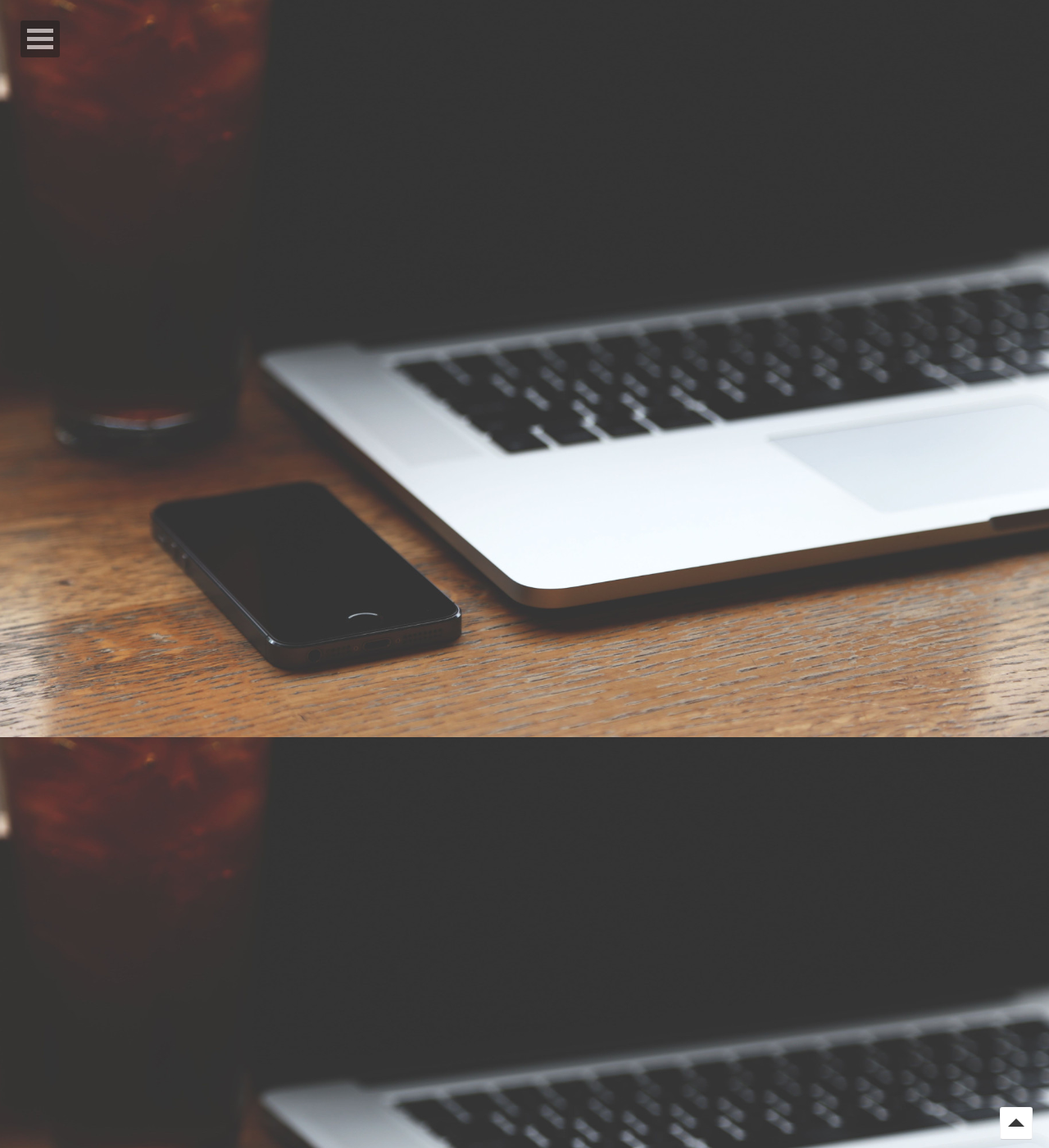
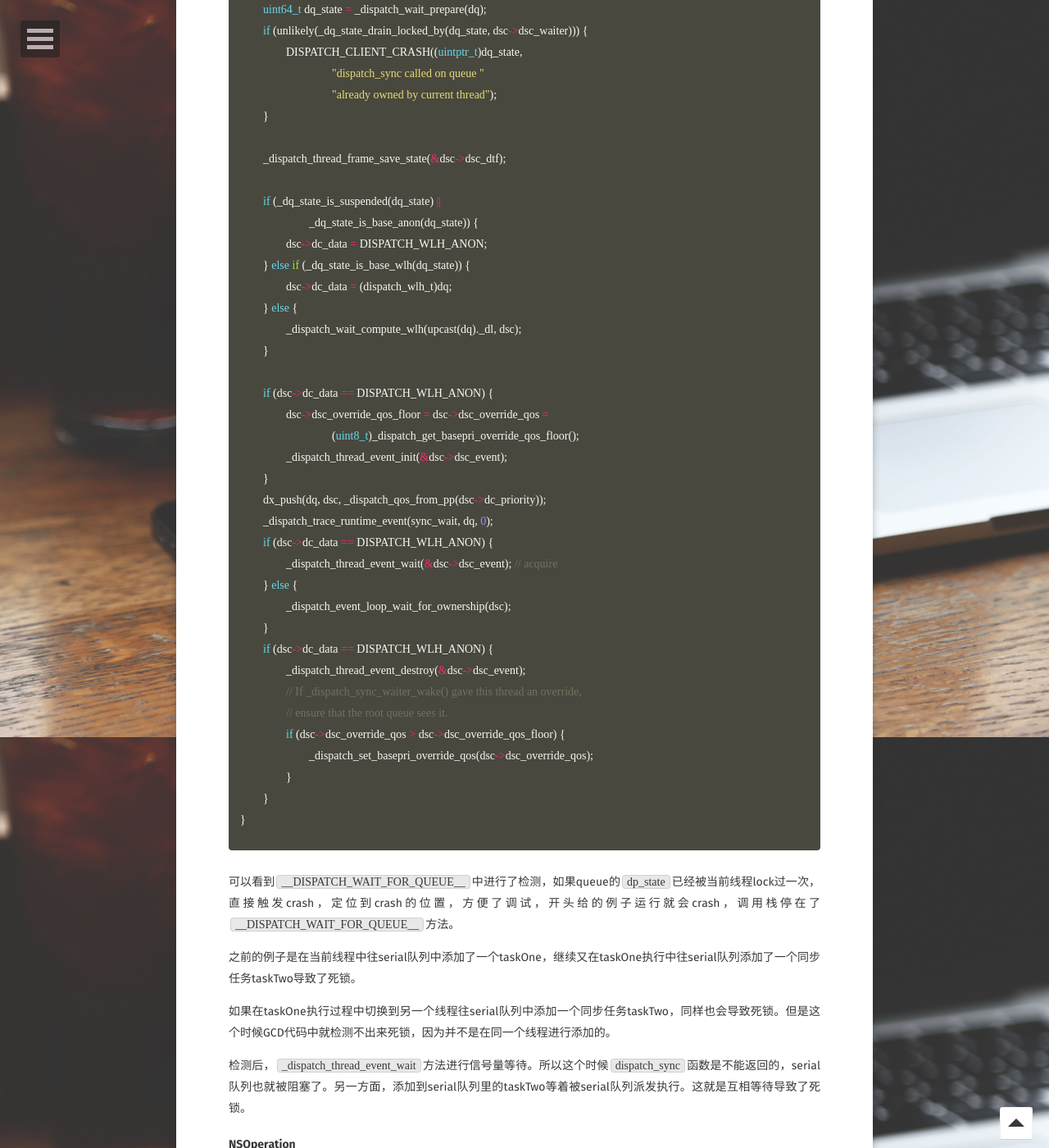
Before and after one commit to longjianjiang/longjianjiang.github.io, a Jekyll site: the page built from _posts/2019-03-07-thread-safety.md, in a window 1280 px wide and 1400 px high, scrolled down 18901 px. Shown: the whole window at 82% size. Built offline with Jekyll 4.4.1, drawn with Linux system fonts in a browser that asks for light colours; some web fonts are replaced; comment, search, counter and statistics services are not loaded; some of the changed text lies outside the part shown.

Commit message:
Update(auto commit)

````diff
--- a/_posts/2019-03-07-thread-safety.md
+++ b/_posts/2019-03-07-thread-safety.md
@@ -565,6 +565,138 @@
 Doing so will deadlock the queue. If you need to dispatch to the current queue, do so asynchronously using the dispatch_async function.
 ```
 
+{% highlight objc%}
+dispatch_queue_t sq = dispatch_queue_create("com.longjianjiang.sq", NULL);
+dispatch_async(sq, ^{
+	NSLog(@"Task one");
+	dispatch_sync(sq, ^{
+		NSLog(@"Task two");
+	});
+	NSLog(@"Task one complete");
+});
+{% endhighlight %}
+
+上述代码会导致所谓的死锁。
+
+为什么会导致死锁，空说无凭，下面从libdispatch的源码中来看到底是如何导致死锁的。
+
+{% highlight cpp%}
+void dispatch_sync(dispatch_queue_t dq, dispatch_block_t work) {
+	uintptr_t dc_flags = DC_FLAG_BLOCK;
+	_dispatch_sync_f_inline(dq, work, _dispatch_Block_invoke(work), dc_flags);
+}
+
+static inline void
+_dispatch_sync_f_inline(dispatch_queue_t dq, void *ctxt,
+		dispatch_function_t func, uintptr_t dc_flags) {
+    // 串行队列
+	if (likely(dq->dq_width == 1)) {
+		return _dispatch_barrier_sync_f_inline(dq, ctxt, func, dc_flags);
+	}
+}
+
+static inline void
+_dispatch_barrier_sync_f_inline(dispatch_queue_t dq, void *ctxt,
+		dispatch_function_t func, uintptr_t dc_flags) {
+	dispatch_tid tid = _dispatch_tid_self();
+
+	dispatch_lane_t dl = upcast(dq)._dl;
+	if (unlikely(!_dispatch_queue_try_acquire_barrier_sync(dl, tid))) {
+		return _dispatch_sync_f_slow(dl, ctxt, func, DC_FLAG_BARRIER, dl,
+				DC_FLAG_BARRIER | dc_flags);
+	}
+}
+{% endhighlight %}
+
+`_dispatch_queue_try_acquire_barrier_sync`方法通过使用原子操作来设置queue的`dp_state`的值来实现lock机制。当被lock后，会将线程ID记录到`dp_state`。这样在serial队列中，如果是同步任务，必须等待该任务执行完毕后，队列中的其他任务才能派发执行。
+
+所以如果queue被某个线程lock后，再次尝试获得lock那么就会失败，则会走到`_dispatch_sync_f_slow` 方法。
+
+{% highlight cpp%}
+static void
+_dispatch_sync_f_slow(dispatch_queue_class_t top_dqu, void *ctxt,
+		dispatch_function_t func, uintptr_t top_dc_flags,
+		dispatch_queue_class_t dqu, uintptr_t dc_flags) {
+	dispatch_queue_t top_dq = top_dqu._dq;
+	dispatch_queue_t dq = dqu._dq;
+
+	pthread_priority_t pp = _dispatch_get_priority();
+	struct dispatch_sync_context_s dsc = {
+		.dc_flags    = DC_FLAG_SYNC_WAITER | dc_flags,
+		.dc_func     = _dispatch_async_and_wait_invoke,
+		.dc_ctxt     = &dsc,
+		.dc_other    = top_dq,
+		.dc_priority = pp | _PTHREAD_PRIORITY_ENFORCE_FLAG,
+		.dc_voucher  = _voucher_get(),
+		.dsc_func    = func,
+		.dsc_ctxt    = ctxt,
+		.dsc_waiter  = _dispatch_tid_self(),
+	};
+
+	__DISPATCH_WAIT_FOR_QUEUE__(&dsc, dq);
+
+	if (dsc.dsc_func == NULL) {
+		dispatch_queue_t stop_dq = dsc.dc_other;
+		return _dispatch_sync_complete_recurse(top_dq, stop_dq, top_dc_flags);
+	}
+
+	_dispatch_introspection_sync_begin(top_dq);
+	_dispatch_trace_item_pop(top_dq, &dsc);
+	_dispatch_sync_invoke_and_complete_recurse(top_dq, ctxt, func,top_dc_flags
+			DISPATCH_TRACE_ARG(&dsc));
+}
+
+static void
+__DISPATCH_WAIT_FOR_QUEUE__(dispatch_sync_context_t dsc, dispatch_queue_t dq) {
+	uint64_t dq_state = _dispatch_wait_prepare(dq);
+	if (unlikely(_dq_state_drain_locked_by(dq_state, dsc->dsc_waiter))) {
+		DISPATCH_CLIENT_CRASH((uintptr_t)dq_state,
+				"dispatch_sync called on queue "
+				"already owned by current thread");
+	}
+
+	_dispatch_thread_frame_save_state(&dsc->dsc_dtf);
+
+	if (_dq_state_is_suspended(dq_state) ||
+			_dq_state_is_base_anon(dq_state)) {
+		dsc->dc_data = DISPATCH_WLH_ANON;
+	} else if (_dq_state_is_base_wlh(dq_state)) {
+		dsc->dc_data = (dispatch_wlh_t)dq;
+	} else {
+		_dispatch_wait_compute_wlh(upcast(dq)._dl, dsc);
+	}
+
+	if (dsc->dc_data == DISPATCH_WLH_ANON) {
+		dsc->dsc_override_qos_floor = dsc->dsc_override_qos =
+				(uint8_t)_dispatch_get_basepri_override_qos_floor();
+		_dispatch_thread_event_init(&dsc->dsc_event);
+	}
+	dx_push(dq, dsc, _dispatch_qos_from_pp(dsc->dc_priority));
+	_dispatch_trace_runtime_event(sync_wait, dq, 0);
+	if (dsc->dc_data == DISPATCH_WLH_ANON) {
+		_dispatch_thread_event_wait(&dsc->dsc_event); // acquire
+	} else {
+		_dispatch_event_loop_wait_for_ownership(dsc);
+	}
+	if (dsc->dc_data == DISPATCH_WLH_ANON) {
+		_dispatch_thread_event_destroy(&dsc->dsc_event);
+		// If _dispatch_sync_waiter_wake() gave this thread an override,
+		// ensure that the root queue sees it.
+		if (dsc->dsc_override_qos > dsc->dsc_override_qos_floor) {
+			_dispatch_set_basepri_override_qos(dsc->dsc_override_qos);
+		}
+	}
+}
+{% endhighlight %}
+
+可以看到`__DISPATCH_WAIT_FOR_QUEUE__`中进行了检测，如果queue的`dp_state`已经被当前线程lock过一次，直接触发crash，定位到crash的位置，方便了调试，开头给的例子运行就会crash，调用栈停在了`__DISPATCH_WAIT_FOR_QUEUE__`方法。
+
+之前的例子是在当前线程中往serial队列中添加了一个taskOne，继续又在taskOne执行中往serial队列添加了一个同步任务taskTwo导致了死锁。
+
+如果在taskOne执行过程中切换到另一个线程往serial队列中添加一个同步任务taskTwo，同样也会导致死锁。但是这个时候GCD代码中就检测不出来死锁，因为并不是在同一个线程进行添加的。
+
+检测后，`_dispatch_thread_event_wait`方法进行信号量等待。所以这个时候`dispatch_sync`函数是不能返回的，serial队列也就被阻塞了。另一方面，添加到serial队列里的taskTwo等着被serial队列派发执行。这就是互相等待导致了死锁。
+
 ####  NSOperation
 
 在前面GCD中，讲到了任务，任务在GCD中一般以block为单位进行组织。而NSOperation算是一种面向对象的任务组织方式，NSOperation本身就是一个抽象类，定义了任务应该如何组织。
@@ -580,6 +712,8 @@
 
 ## References
 
+{% highlight cpp%}
+{% endhighlight %}
 [https://stackoverflow.com/questions/46088363/why-does-stdcondition-variablewait-need-mutex](https://stackoverflow.com/questions/46088363/why-does-stdcondition-variablewait-need-mutex)
 
 [http://blog.vladimirprus.com/2005/07/spurious-wakeups.html](http://blog.vladimirprus.com/2005/07/spurious-wakeups.html)
````
Also changed, not shown: _posts/2019-05-13-reactive-third.md (+14 -0 lines).
